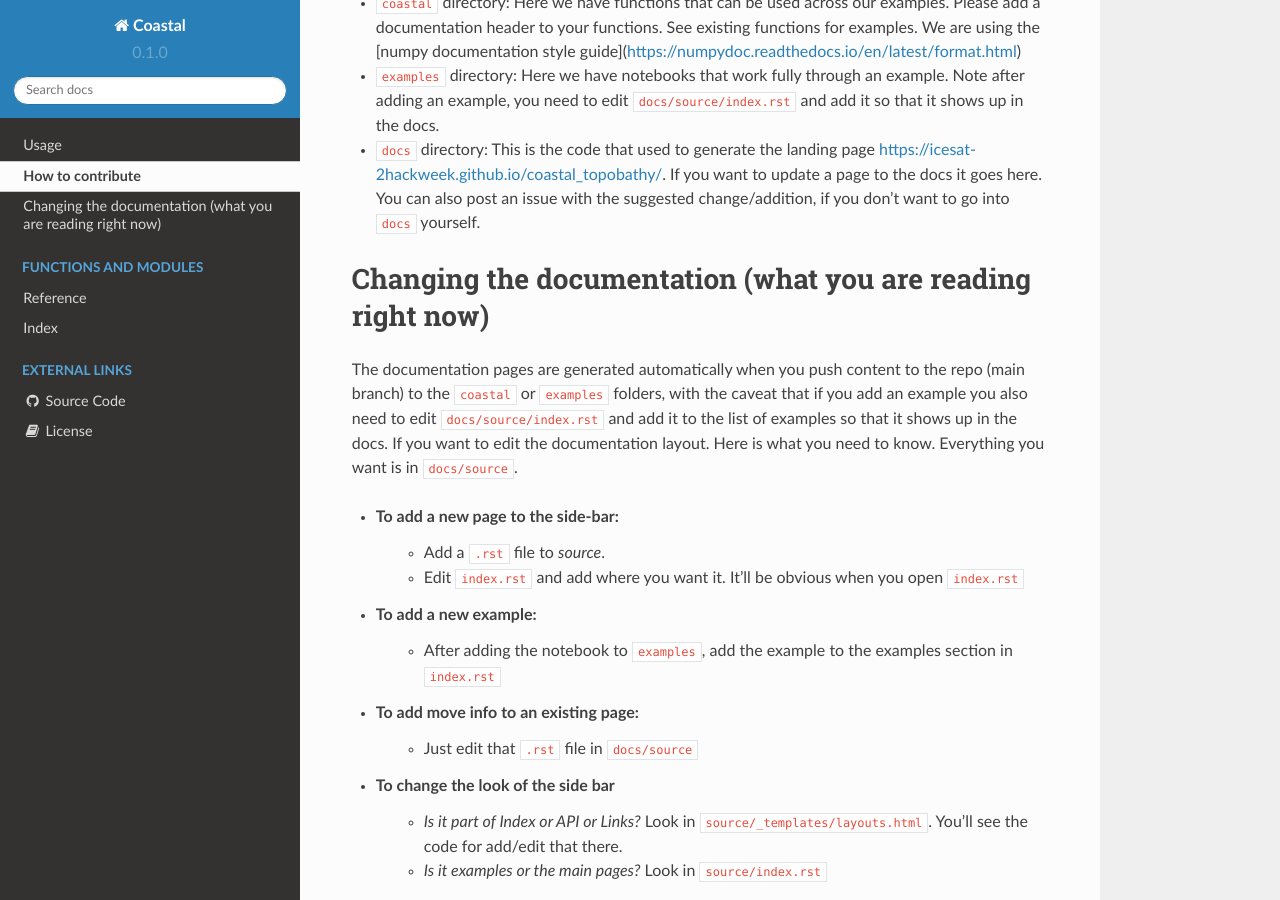
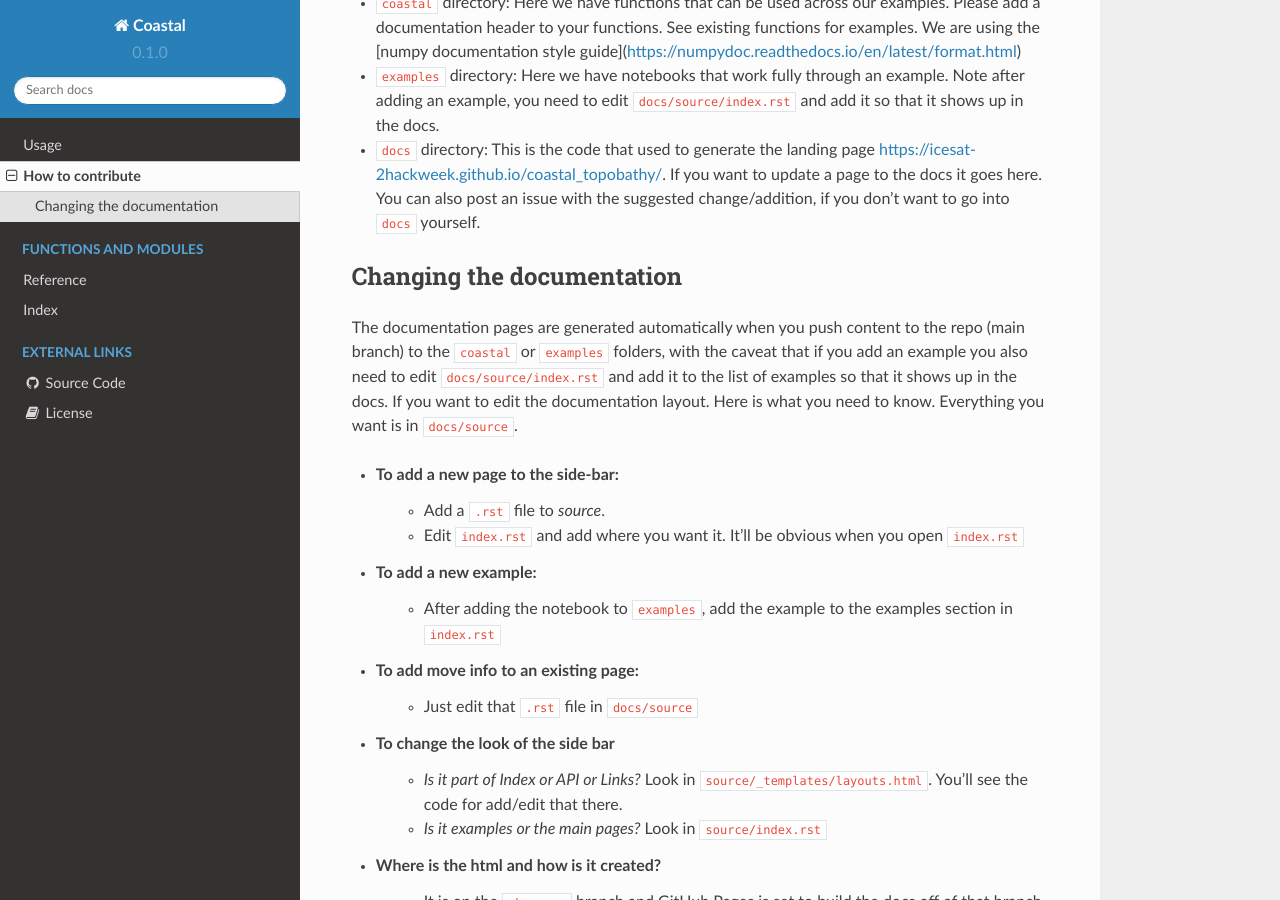
Before and after one commit to ICESAT-2HackWeek/coastal_topobathy, a Sphinx documentation site: the page built from docs/source/contribute.rst, in a window 1280 px wide and 900 px high, scrolled down 315 px. Built offline with Sphinx 7.4.7 and the Read the Docs theme 2.0.0, drawn with Linux system fonts in a browser that asks for light colours; pages that are not in the unit, such as notebooks, are missing from menus.

Commit message:
fix header level

```diff
--- a/docs/source/contribute.rst
+++ b/docs/source/contribute.rst
@@ -8,8 +8,8 @@ How to contribute
 * ``examples`` directory: Here we have notebooks that work fully through an example. Note after adding an example, you need to edit ``docs/source/index.rst`` and add it so that it shows up in the docs.
 * ``docs`` directory: This is the code that used to generate the landing page https://icesat-2hackweek.github.io/coastal_topobathy/. If you want to update a page to the docs it goes here. You can also post an issue with the suggested change/addition, if you don't want to go into ``docs`` yourself.
 
-Changing the documentation (what you are reading right now)
-=================
+Changing the documentation
+---------------------
 
 The documentation pages are generated automatically when you push content to the repo (main branch) to the ``coastal`` or ``examples`` folders, with the caveat that if you add an example you also need to edit ``docs/source/index.rst`` and add it to the list of examples so that it shows up in the docs.
 If you want to edit the documentation layout. Here is what you need to know. Everything you want is in ``docs/source``.
```
